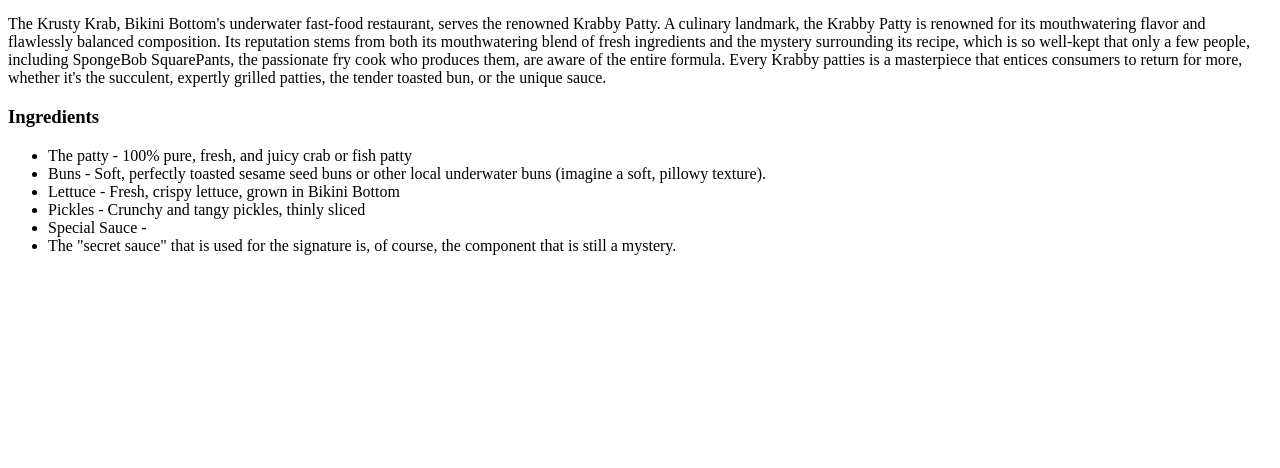
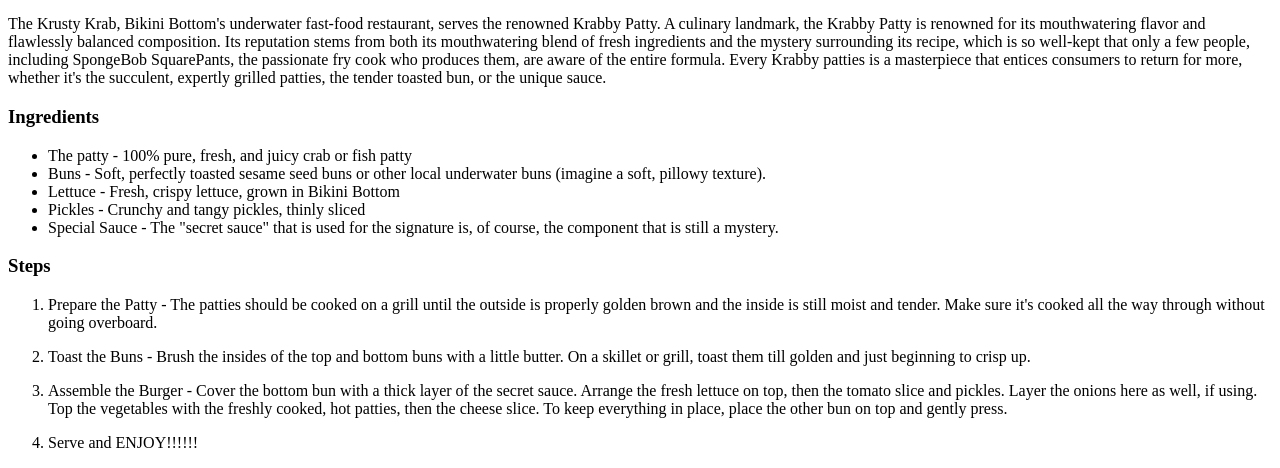
Before and after one commit to lynves/odin-recipes, a plain HTML site: page recipes/krabby.html in a window 1280 px wide. Shown: the part 428-896 px from the top of the page. Before the commit the page ends 800 px from the top, so only its background shows below. Drawn offline with Linux system fonts and the light colour scheme.

Commit message:
Finished first recipe page

```diff
--- a/recipes/krabby.html
+++ b/recipes/krabby.html
@@ -35,12 +35,43 @@
         </li>
         <li>Lettuce - Fresh, crispy lettuce, grown in Bikini Bottom</li>
         <li>Pickles - Crunchy and tangy pickles, thinly sliced</li>
-        <li>Special Sauce -</li>
         <li>
-          The "secret sauce" that is used for the signature is, of course, the
-          component that is still a mystery.
+          Special Sauce - The "secret sauce" that is used for the signature is,
+          of course, the component that is still a mystery.
         </li>
       </ul>
     </div>
+
+    <div>
+      <h3>Steps</h3>
+      <ol>
+        <li>
+          <p>
+            Prepare the Patty - The patties should be cooked on a grill until
+            the outside is properly golden brown and the inside is still moist
+            and tender. Make sure it's cooked all the way through without going
+            overboard.
+          </p>
+        </li>
+        <li>
+          <p>
+            Toast the Buns - Brush the insides of the top and bottom buns with a
+            little butter. On a skillet or grill, toast them till golden and
+            just beginning to crisp up.
+          </p>
+        </li>
+        <li>
+          <p>
+            Assemble the Burger - Cover the bottom bun with a thick layer of the
+            secret sauce. Arrange the fresh lettuce on top, then the tomato
+            slice and pickles. Layer the onions here as well, if using. Top the
+            vegetables with the freshly cooked, hot patties, then the cheese
+            slice. To keep everything in place, place the other bun on top and
+            gently press.
+          </p>
+        </li>
+        <li>Serve and ENJOY!!!!!!</li>
+      </ol>
+    </div>
   </body>
 </html>
```
